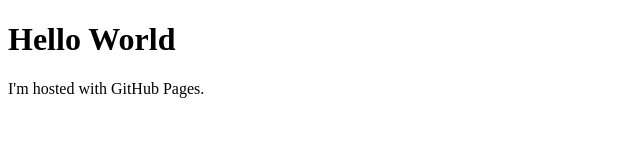
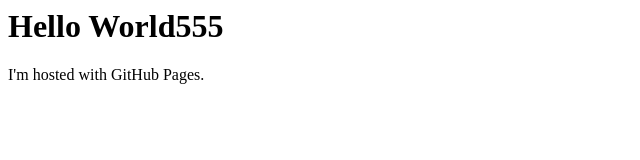
Before and after one commit to bniyaseen/mhawish.github.io, a plain HTML site: page index.html in a window 1280 px wide. Shown: the whole page, without its empty margins (0-640 px from the left). Drawn offline with Linux system fonts and the light colour scheme.

Commit message:
indexx.html
in2

```diff
--- a/index.html
+++ b/index.html
@@ -1,7 +1,7 @@
-<!DOCTYPE html>
+
 <html>
 <body>
-<h1>Hello World</h1>
+<h1>Hello World555</h1>
 <p>I'm hosted with GitHub Pages.</p>
 </body>
 </html>
```
